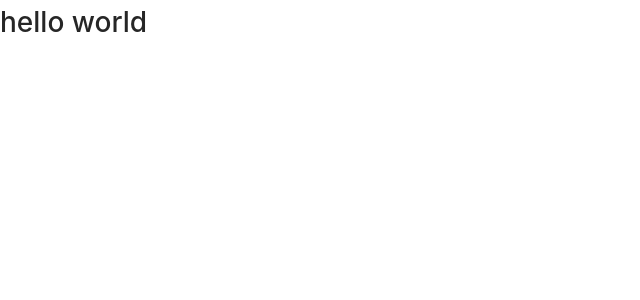
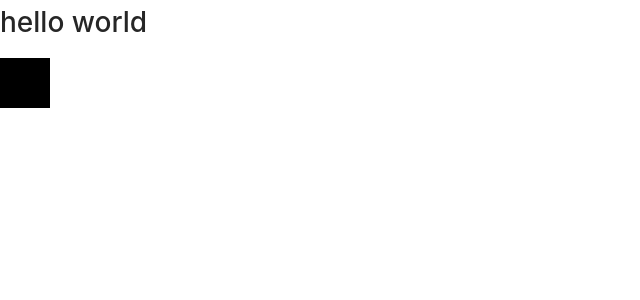
Before and after one commit to Shine0917/my-visual-editor, a React (Vite) app: page / in a window 1280 px wide. Shown: the top 300 px of the page, without its empty margins (0-640 px from the left). Built offline with nearby package versions, Linux system fonts and the light colour scheme.

Commit message:
feat:add move box

```diff
--- a/src/App.tsx
+++ b/src/App.tsx
@@ -1,9 +1,70 @@
 import './app.scss'
+import {useState, useRef,useCallback,useMemo} from 'react'
+const App =() => {
+  const [pos, setPos] = useState({
+    left:0,
+    top:0
+  })
 
-const App =() => {
+  const posRef = useRef(pos)
+  posRef.current = pos
+
+  const mouseDragger =(() => {
+    const dragData = useRef({
+      startTop:0, // 拖拽开始的时候，block 的top值
+      startLeft:0, // 拖拽开始的时候，block 的left 值
+      startX:0,  // 拖拽开始的时候，鼠标的left值
+      startY:0    // 拖拽开始的时候，鼠标的top值
+    })
+
+    const mousedown = (e:React.MouseEvent<HTMLDivElement>) => {
+      document.addEventListener('mousemove',mousemove)
+      document.addEventListener('mouseup',mouseup)
+      dragData.current ={
+        startTop: pos.top,
+        startLeft: pos.left,
+        startX: e.clientX,
+        startY: e.clientY,
+      }
+    }
+
+
+    const mousemove = (e:MouseEvent) => {
+      /*在move的过程中，需要获取一些hook变量*/
+      console.log({pos:`${pos.top}_${pos.left}`,ref:`${posRef.current.top}_${posRef.current.left}`})
+
+      const {startTop,startLeft,startX,startY} = dragData.current
+      const durX = e.clientX -startX
+      const durY = e.clientY -startY
+      setPos({
+        top:startTop + durY,
+        left:startLeft + durX,
+      })
+    }
+    const mouseup = (e:MouseEvent) => {
+      document.removeEventListener('mousemove',mousemove)
+      document.removeEventListener('mouseup',mouseup)
+    }
+
+    return {
+      mousedown
+    }
+
+  })()
   return (
     <div className="app-home">
         <h1 className="test">hello world</h1>
+        <div style={{
+          height: '50px',
+          width: '50px',
+          backgroundColor:'black',
+          position: 'relative',
+          top:`${pos.top}px`,
+          left:`${pos.left}px`,
+          display: 'inline-block'
+        }}
+        onMouseDown={mouseDragger.mousedown}
+        ></div>
     </div>
 )
 }
```
